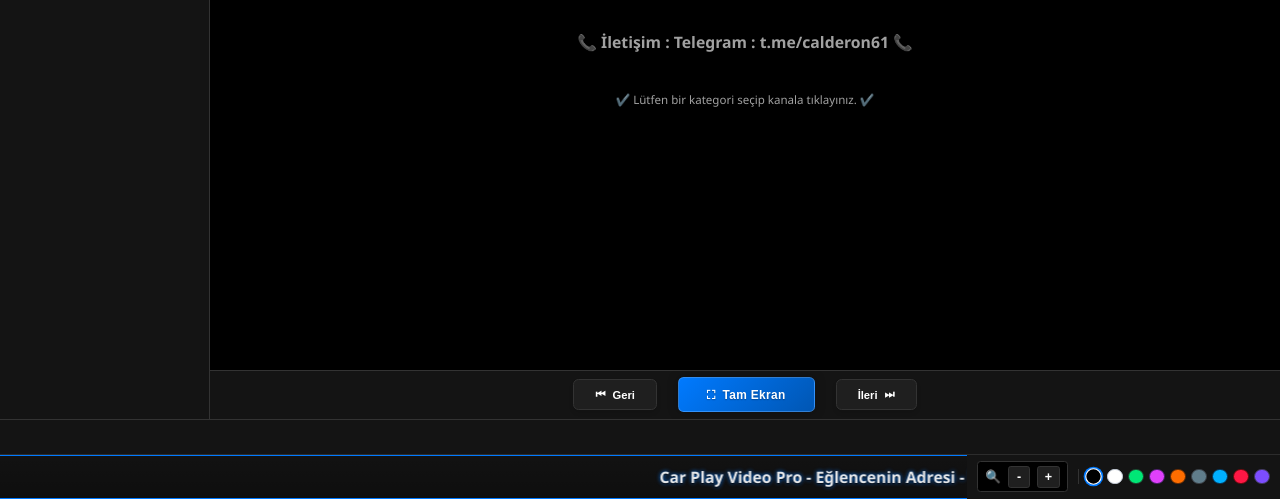
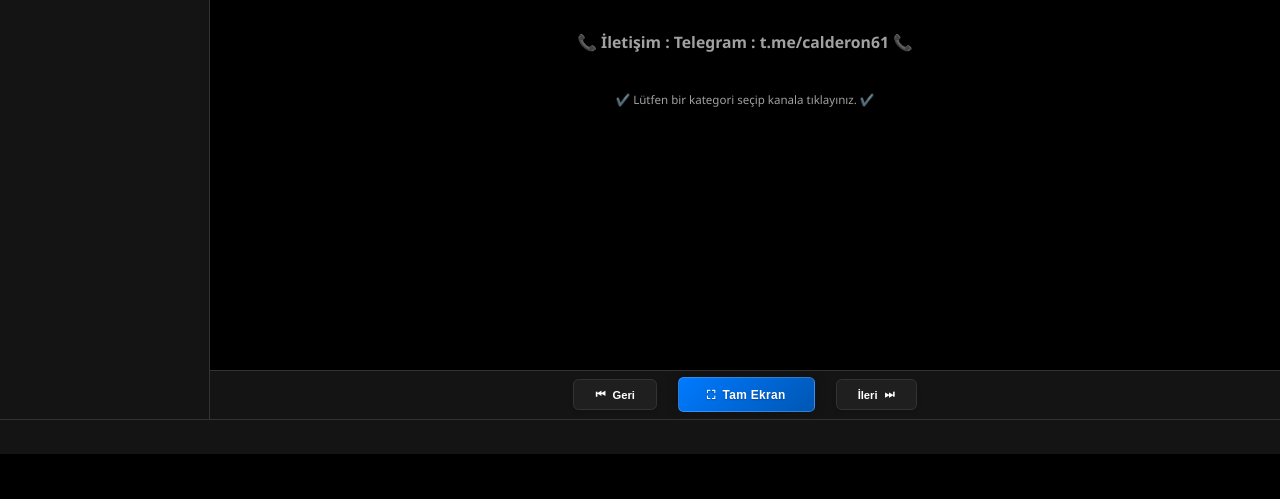
Before and after one commit to 123deepbluee123-wq/cartv, a plain HTML site: page index.html in a window 1280 px wide. Shown: the part 301-800 px from the top of the page. Drawn offline with nearby package versions, Linux system fonts and the light colour scheme.

Commit message:
Update index.html

```diff
--- a/index.html
+++ b/index.html
@@ -326,10 +326,7 @@
 
   <div id="groups"></div>
 
-  <div id="playerContainer">
-    <div class="marquee-container">
-        <div class="marquee-text">Car Play Video Pro - Eğlencenin Adresi -  📞 Telegram: t.me/calderon61 📞</div>
-    </div>
+
 
     <div class="footer-controls">
         <div class="zoom-controls">
```
